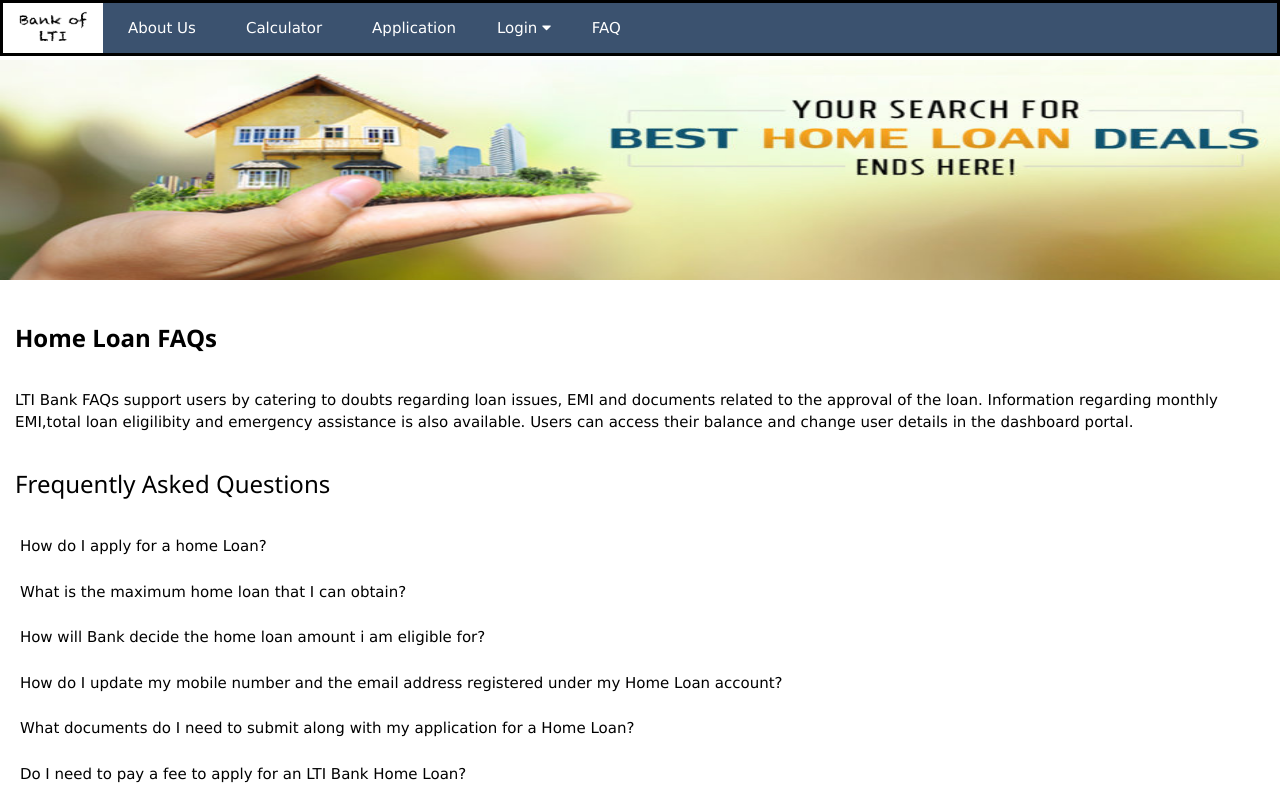
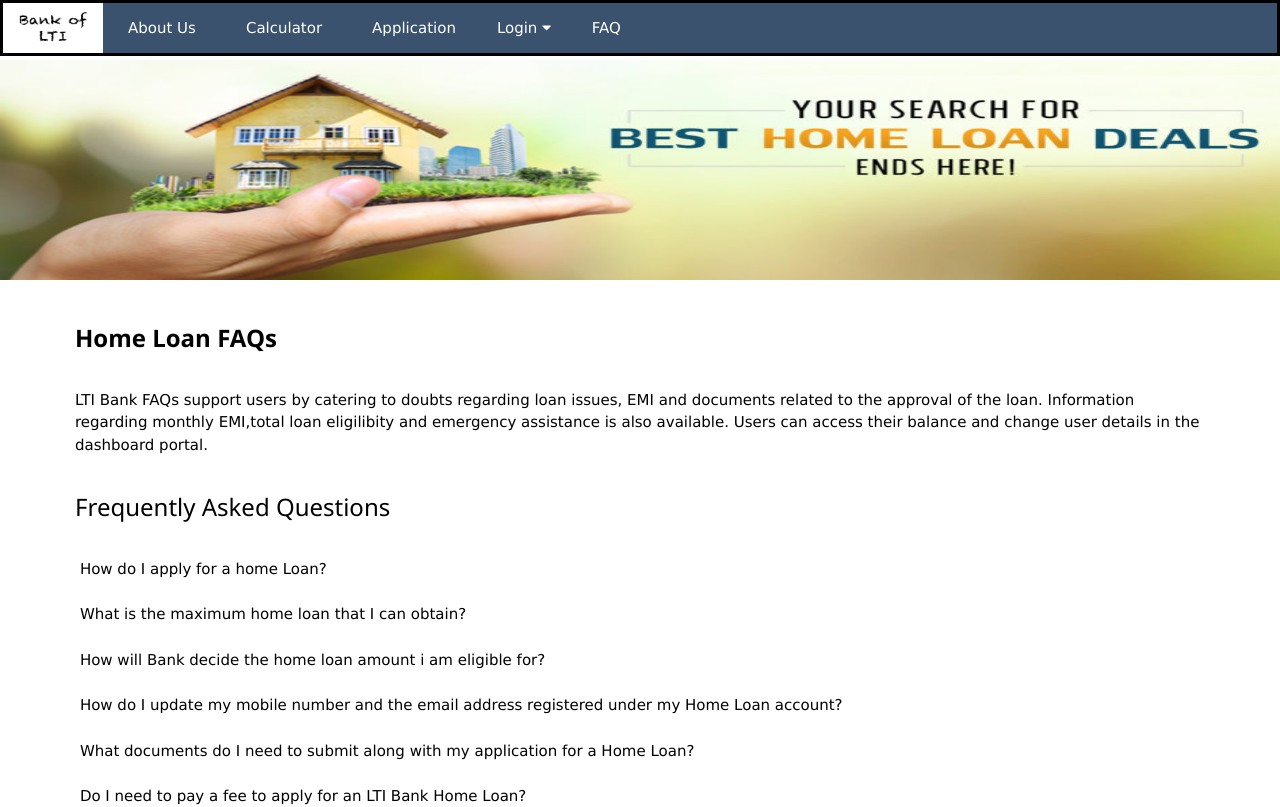
Before and after one commit to Reena16/Gladiator, an Angular app: page /FaqLink in a window 1280 px wide. Shown: the top 807 px of the page. Built offline with nearby package versions, Linux system fonts and the light colour scheme.

Commit message:
faq changes

```diff
--- a/src/app/faq-page/faq-page.component.html
+++ b/src/app/faq-page/faq-page.component.html
@@ -13,7 +13,7 @@
     <div class="container">
       <div class="accordion">
         <img src="../../assets/homeLoanFaq.jpg" style="width:100%;height:220px;">
-        <div class="accordion-item" style="padding-right:15px ;padding-left: 15px;">
+        <div class="accordion-item" >
           <div>
             <h3><b>Home Loan FAQs</b></h3><br />
             LTI Bank FAQs support users by catering to
```
